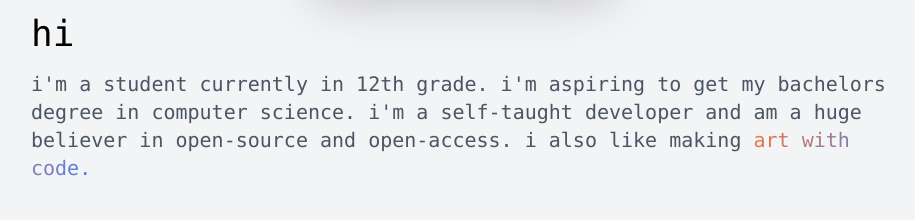
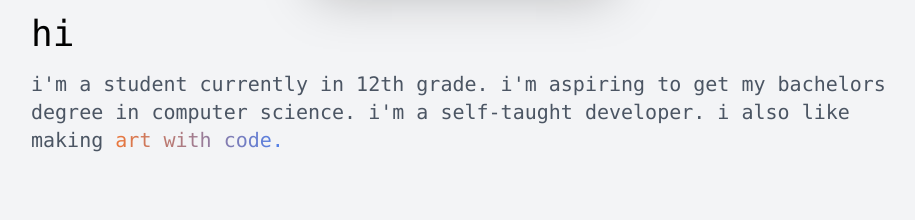
Before and after one commit to nexxeln/personal-website, a Next.js app: page / in a window 1280 px wide. Shown: the part 372-592 px from the top of the page, without its empty margins (177-1092 px from the left). Built offline with nearby package versions, Linux system fonts and the light colour scheme.

Commit message:
update bio

```diff
--- a/components/About.jsx
+++ b/components/About.jsx
@@ -7,8 +7,7 @@ function About() {
       <p className="font-mono text-2xl text-left text-black md:text-4xl">hi</p>
       <p className="mt-4 font-mono text-base leading-relaxed text-left text-gray-600 sm:text-xl">
         i'm a student currently in 12th grade. i'm aspiring to get my bachelors
-        degree in computer science. i'm a self-taught developer and am a huge
-        believer in open-source and open-access. i also like making{' '}
+        degree in computer science. i'm a self-taught developer. i also like making{' '}
         <Link href="/code_art" passHref>
           <a>
             <span className="text-transparent transition-opacity duration-500 cursor-pointer bg-gradient-to-r from-orange-600 to-blue-600 bg-clip-text opacity-80 hover:bg-gradient-to-l hover:opacity-100">
```
